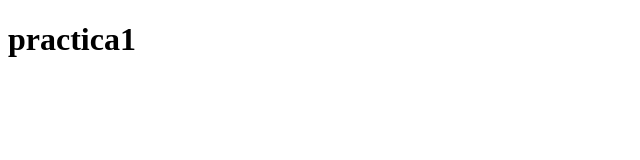
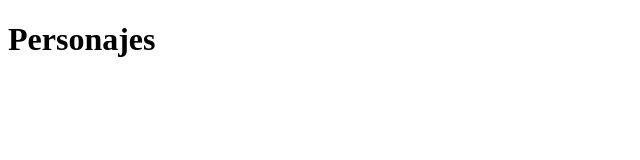
Before and after one commit to Bruno-cmd-has/Ejemplo_Examen_Becerril_Flores, a plain HTML site: page index.html in a window 1280 px wide. Shown: the whole page, without its empty margins (0-640 px from the left). Drawn offline with Linux system fonts and the light colour scheme.

Commit message:
Becerril_Bruno_commit#_imagenes

```diff
--- a/index.html
+++ b/index.html
@@ -6,6 +6,9 @@
     <title>Document</title>
 </head>
 <body>
-      <h1>practica1</h1>
+      <h1>Personajes</h1>
+
+
+
 </body>
 </html>
```
Also changed, not shown: akaza.png (added), garou.png (added).
